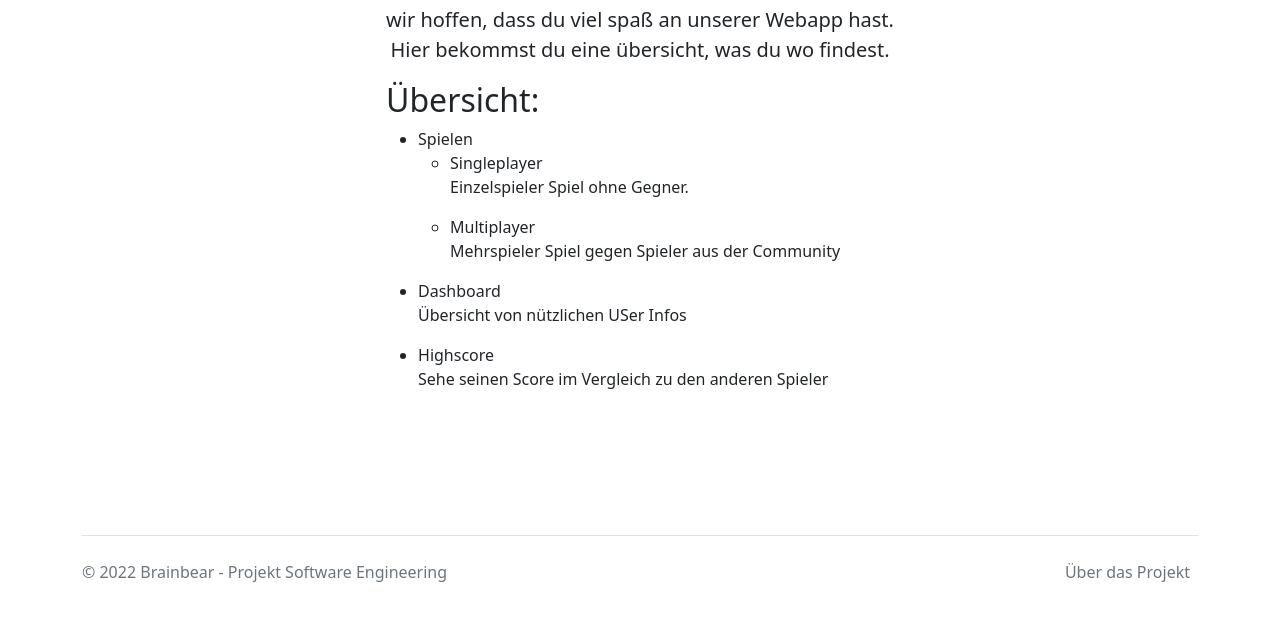
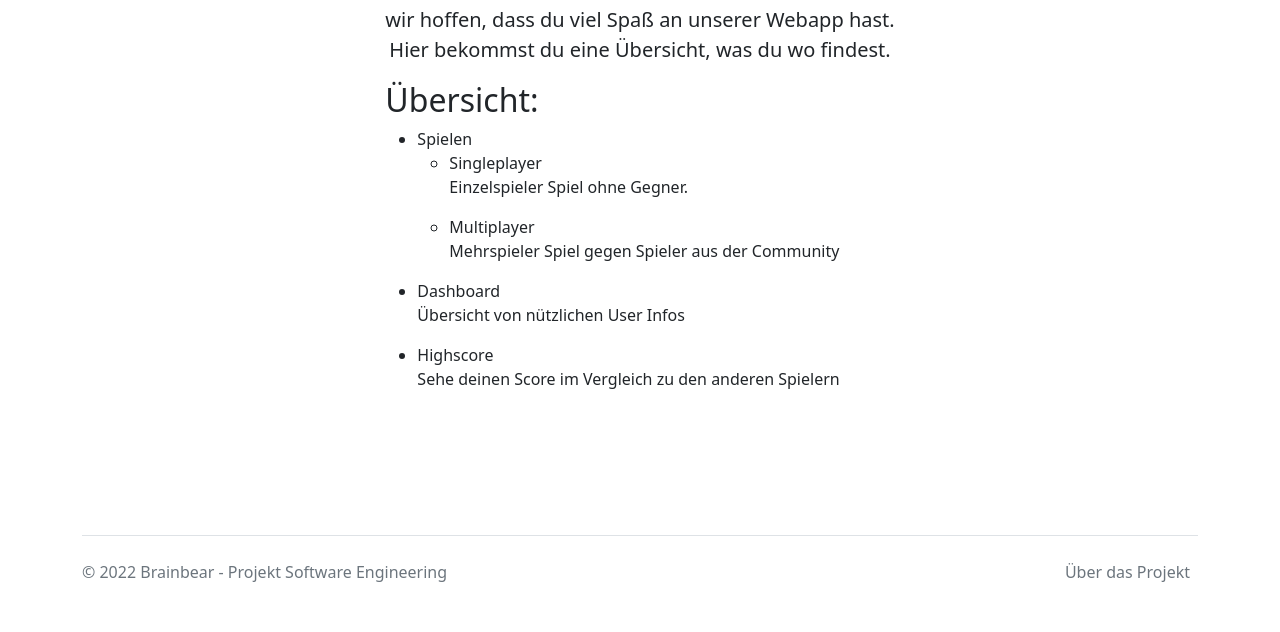
Before and after one commit to lomma01/isef-brainbear, a Flask app: page /home in a window 1280 px wide. Shown: the part 168-800 px from the top of the page. Run offline with Flask 2, Linux system fonts and the light colour scheme; the visitor is signed in with stand-in values (Sample User, id 1); some libraries are stand-ins or nearby versions.

Commit message:
corrected some misspelled words

```diff
--- a/templates/home.html
+++ b/templates/home.html
@@ -5,8 +5,8 @@
         <div class="text-center">
             <h1>Herzlich Willkomen, {{userinfo['name']}}</h1>
             <p class="lead">
-                wir hoffen, dass du viel spaß an unserer Webapp hast.
-            </br>Hier bekommst du eine übersicht, was du wo findest.
+                wir hoffen, dass du viel Spaß an unserer Webapp hast.
+            </br>Hier bekommst du eine Übersicht, was du wo findest.
             </p>
         </div>
         <h2>Übersicht:</h2>
@@ -19,9 +19,9 @@
                 <p>Mehrspieler Spiel gegen Spieler aus der Community</p>
             </ul>
             <li>Dashboard</li>
-            <p>Übersicht von nützlichen USer Infos</p>
+            <p>Übersicht von nützlichen User Infos</p>
             <li>Highscore</li>
-            <p>Sehe seinen Score im Vergleich zu den anderen Spieler</p>
+            <p>Sehe deinen Score im Vergleich zu den anderen Spielern</p>
         </ul>
 
     </main>
```
